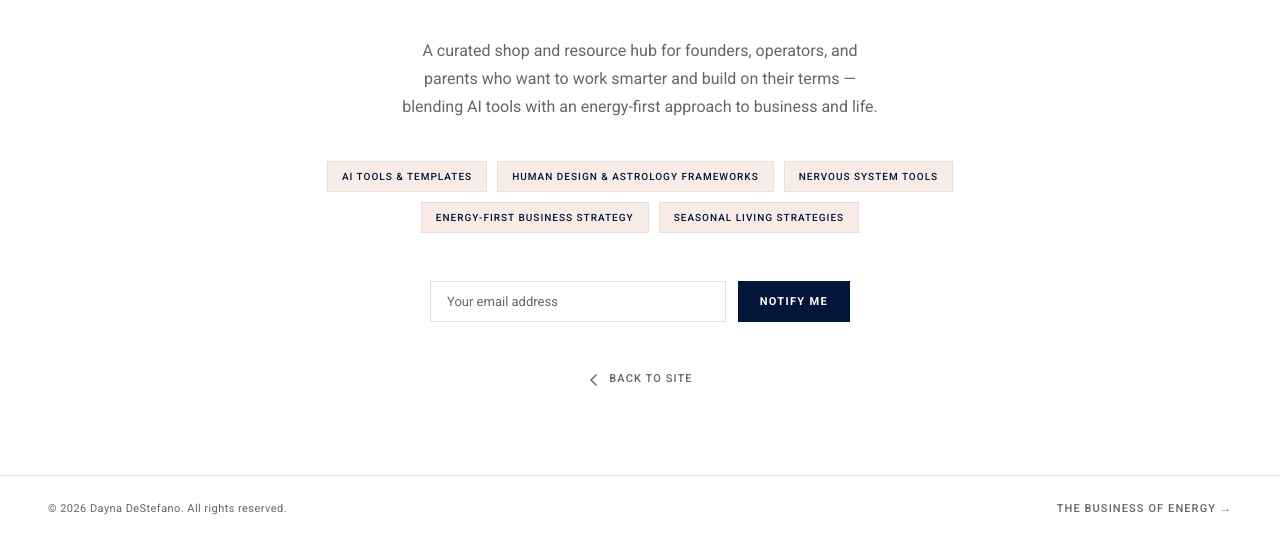
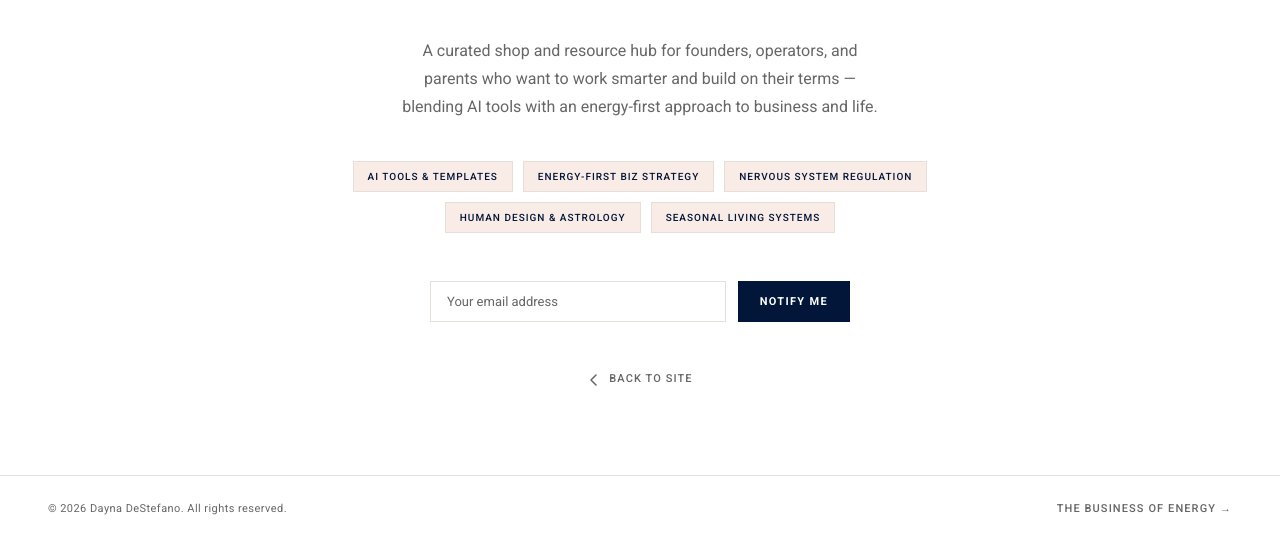
Before and after one commit to nickdestefano2905/dayna-destefano-website, a website: page resources.html in a window 1280 px wide. Shown: the part 297-840 px from the top of the page. Drawn offline with Linux system fonts and the light colour scheme.

Commit message:
Finalize resources page tags
Co-Authored-By: Claude Sonnet 4.6 <noreply@anthropic.com>

```diff
--- a/resources.html
+++ b/resources.html
@@ -93,10 +93,10 @@ footer{padding:24px 48px;border-top:1px solid var(--rule);display:flex;align-ite
 
     <div class="teaser-tags">
       <span class="tag">AI Tools &amp; Templates</span>
-      <span class="tag">Human Design &amp; Astrology Frameworks</span>
-      <span class="tag">Nervous System Tools</span>
-      <span class="tag">Energy-First Business Strategy</span>
-      <span class="tag">Seasonal Living Strategies</span>
+      <span class="tag">Energy-First Biz Strategy</span>
+      <span class="tag">Nervous System Regulation</span>
+      <span class="tag">Human Design &amp; Astrology</span>
+      <span class="tag">Seasonal Living Systems</span>
     </div>
 
     <form class="notify-form" onsubmit="handleSubmit(event)">
```
